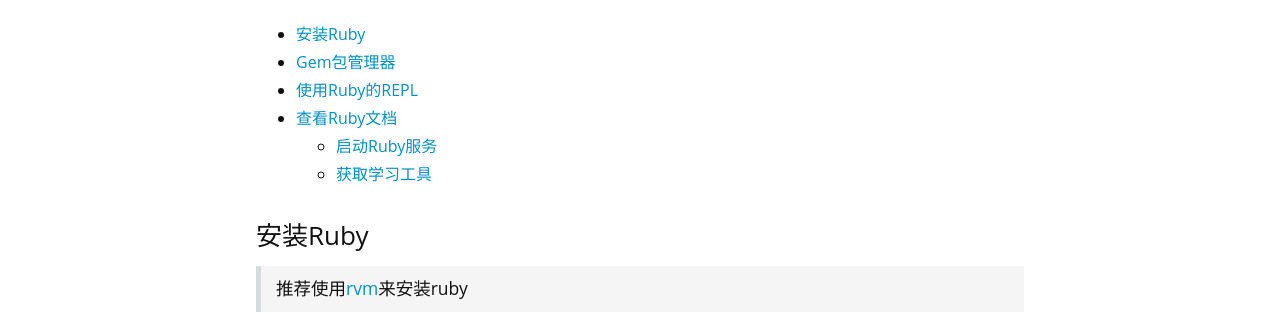
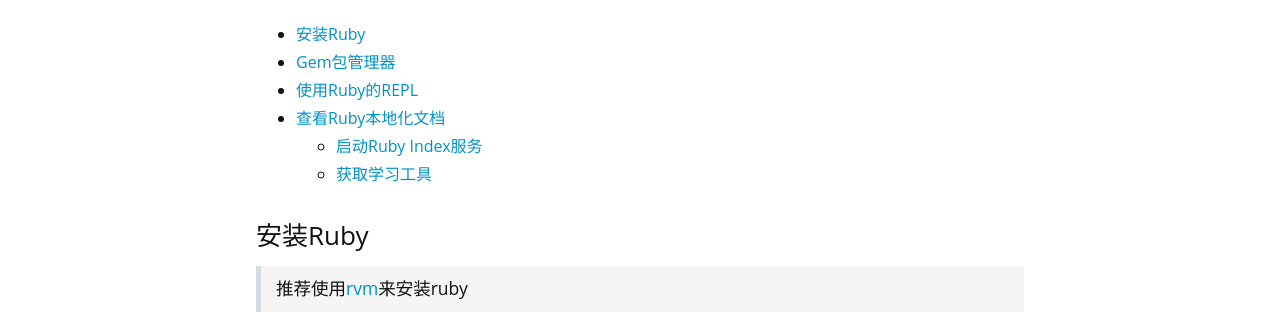
Before and after one commit to lemon123456/sjyuan-cc.github.io, a Jekyll site: the page built from _posts/ruby/2016-04-08-ruby-get-started.md, in a window 1280 px wide and 900 px high. Shown: the part 362-676 px from the top of the window. Built offline with Jekyll 4.4.1, drawn with Linux system fonts in a browser that asks for light colours; nearby versions of some CDN libraries; comment, search, counter and statistics services are not loaded; some of the changed text lies outside the part shown.

Commit message:
update ruby get started post

````diff
--- a/_posts/ruby/2016-04-08-ruby-get-started.md
+++ b/_posts/ruby/2016-04-08-ruby-get-started.md
@@ -77,12 +77,12 @@
 ```
 ---
 
-## 查看Ruby文档
+## 查看Ruby本地化文档
 >Ruby提供了本地化的web文档，开发人员在开发的过程中可以随时查阅。不过要多做一点点工作。
 
 ---
 
-### 启动Ruby服务
+### 启动Ruby Index服务
 >$ ri --server
 
 ---
````
